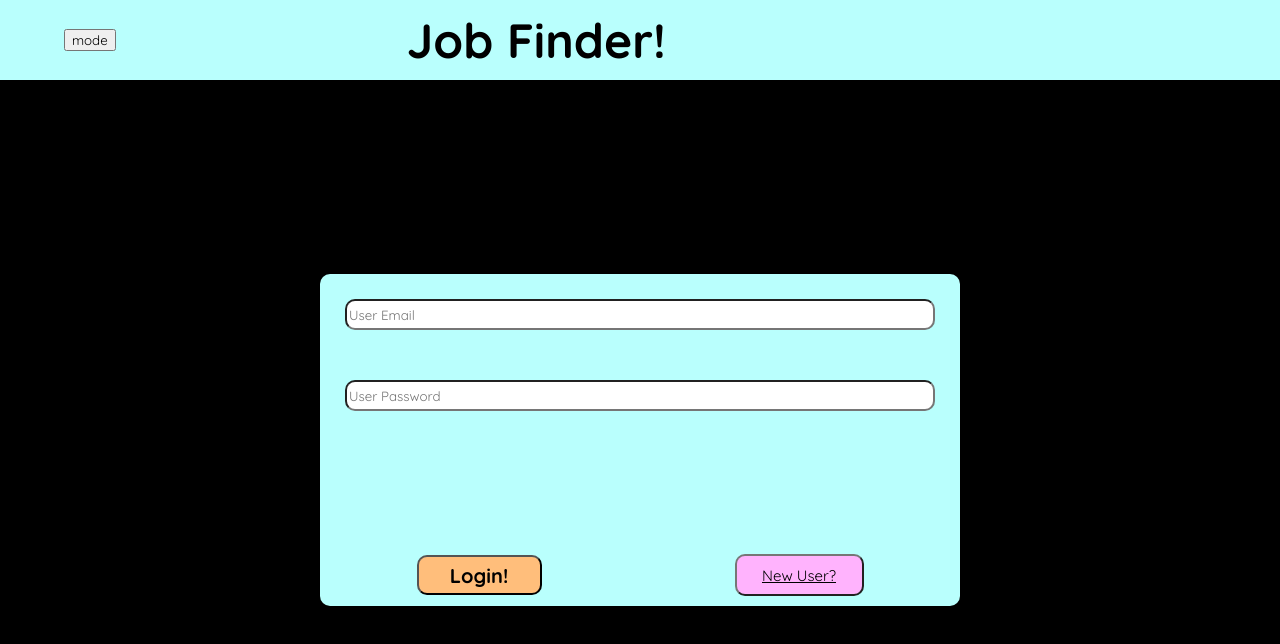
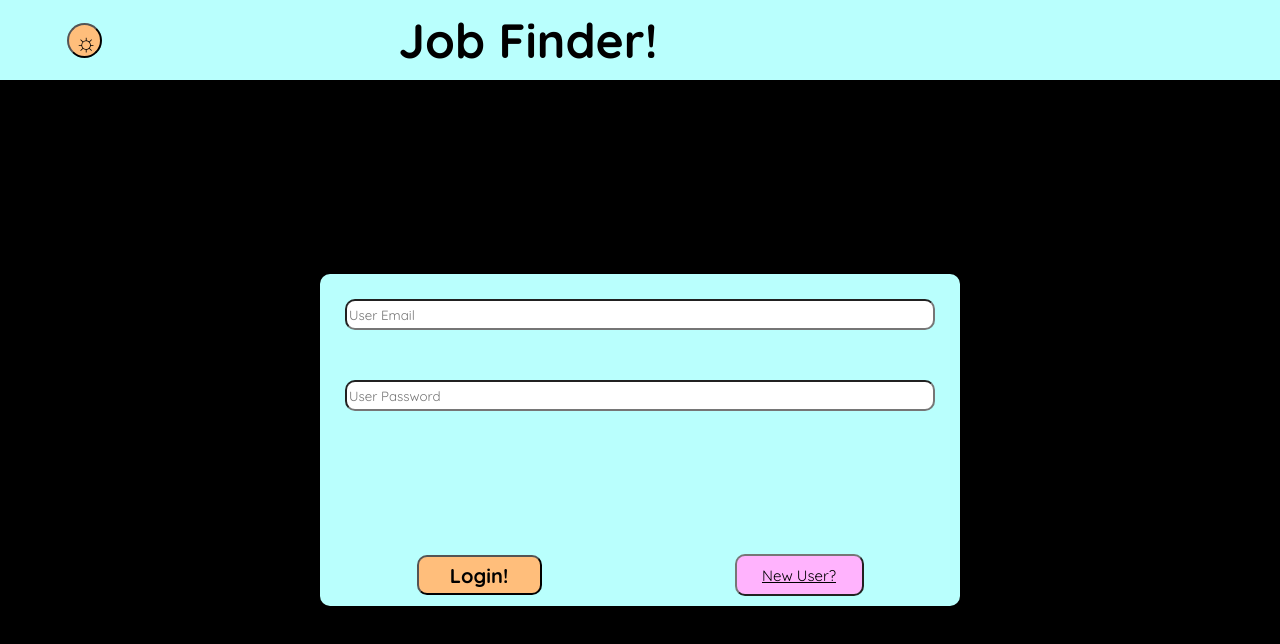
Before and after one commit to Mod4JobFinder/FrontEnd, a React (Create React App) app: page / in a window 1280 px wide. Shown: the top 644 px of the page. Built offline with nearby package versions, Linux system fonts and the light colour scheme.

Commit message:
Add styling for day/night mode button

```diff
--- a/src/components/Header/Header.css
+++ b/src/components/Header/Header.css
@@ -6,6 +6,14 @@
   align-items: center;
   margin: 0;
   padding: 0;
+}
+
+.mode {
+  height: 35px;
+  width: 35px;
+  border-radius: 50%;
+  font-size: 25px;
+
 }
 
 .LeftButtonBox {
--- a/src/components/Header/Header.js
+++ b/src/components/Header/Header.js
@@ -8,7 +8,7 @@ function Header( {hidden} ) {
 
   return (
     <section className='headerLayout' style={color.blue} data-cy='headerLayout'>
-      <button onClick={e => handleModeChange(e)} className='mode' data-cy='mode'>mode</button>
+      <button onClick={e => handleModeChange(e)} className='mode' style={color.orange} data-cy='mode'>&#9788;</button>
       <article className='titleBox' data-cy='titleBox'>
         <h1 className='appTitle' data-cy='appTitle'>Job Finder!</h1>
       </article>
```
